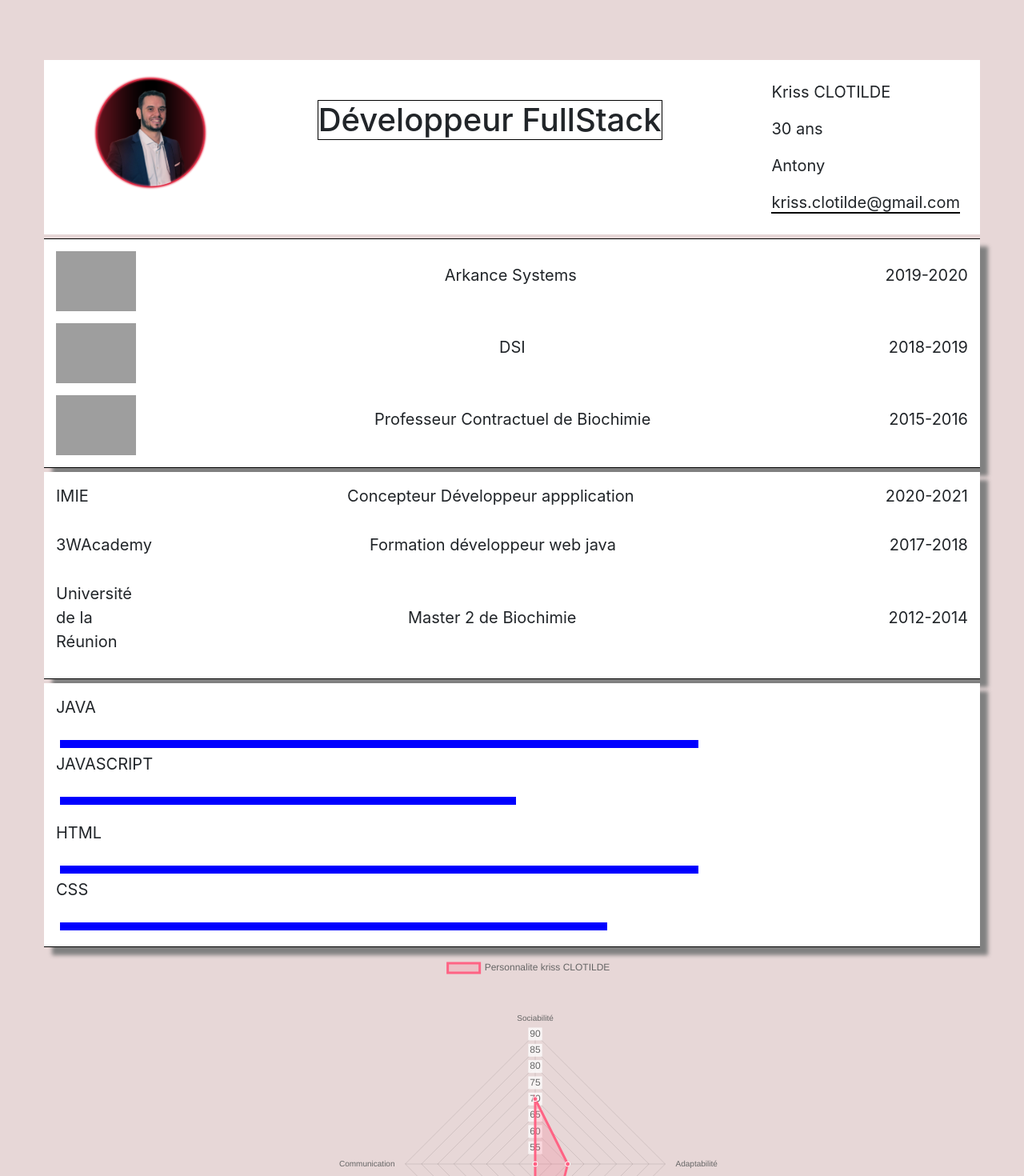
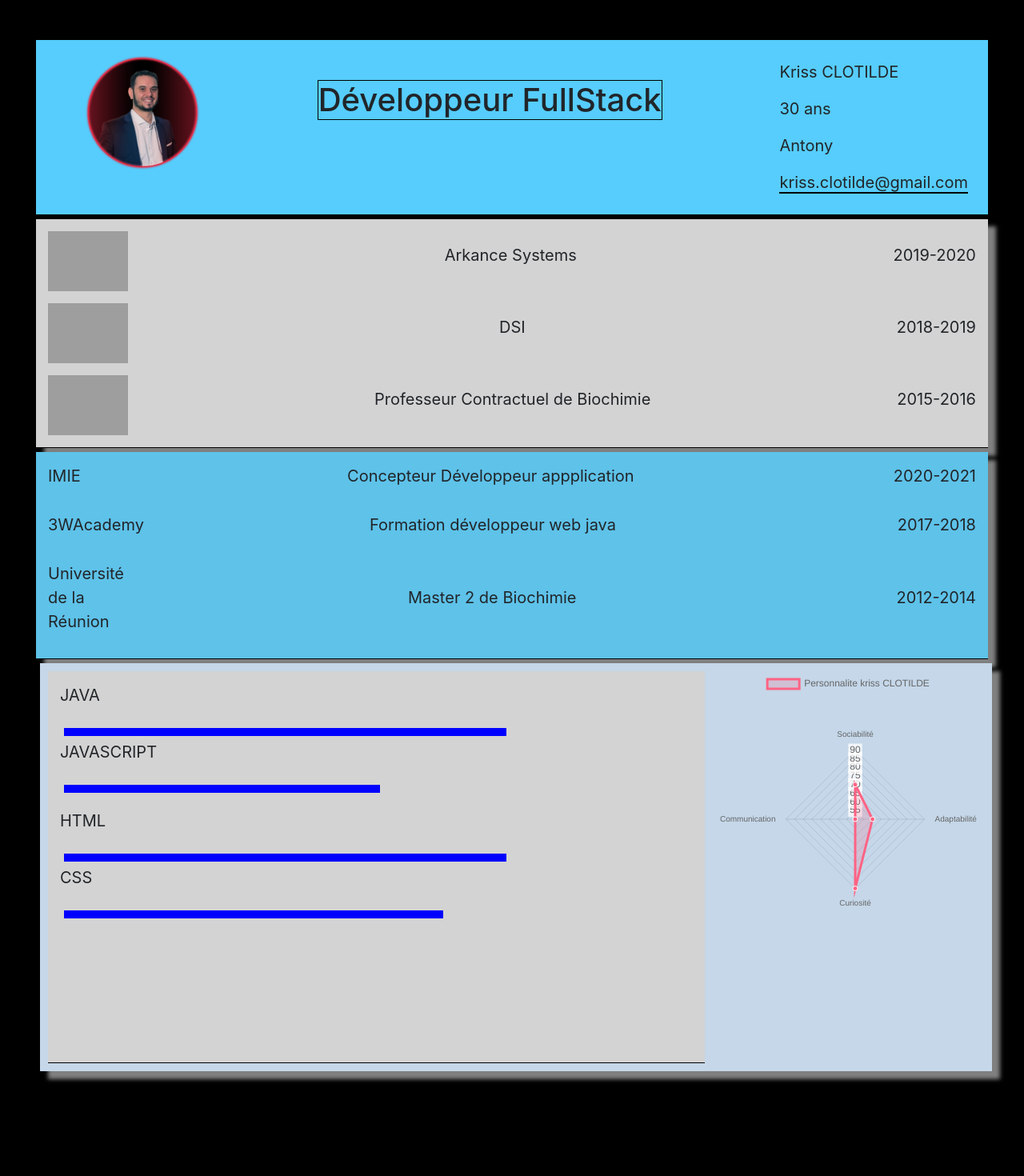
Before and after one commit to lion92/contact, a React (Create React App) app: page / in a window 1280 px wide. Shown: the top 1470 px of the page at 80% size. After the commit the page ends 1389 px from the top, so only its background shows below. Built offline with nearby package versions, Linux system fonts and the light colour scheme; grey boxes are pictures that could not be loaded; a web font is replaced by a local one.

Commit message:
cv suite color

```diff
--- a/src/Personnalite.js
+++ b/src/Personnalite.js
@@ -21,10 +21,10 @@ const Personnalite = (props) => {
     backgroundColor: 'rgba(255, 99, 132, 0.2)',
     borderColor: 'rgb(255, 99, 132)',
     pointBackgroundColor: 'rgb(255, 99, 132)',
-    pointBorderColor: '#fff',
-    pointHoverBackgroundColor: '#fff',
+    pointBorderColor: 'white',
+    pointHoverBackgroundColor: 'white',
     pointHoverBorderColor: 'rgb(255, 99, 132)',
-    pointHitRadius:0
+    pointHitRadius:10
   }]}}></Radar>
         </div>
       </>
--- a/src/container/ContainerCV.js
+++ b/src/container/ContainerCV.js
@@ -12,8 +12,8 @@ class ContainerCV extends Component {
   render() {
     return (
       <>
-      <div>
-        <div></div>
+
+
 
 
         <div id="Principal">
@@ -26,11 +26,13 @@ class ContainerCV extends Component {
 
           <SousSection />
           <Soussection2 />
+          <div id="perso">
           <SousSectionCompetence></SousSectionCompetence>
-          <Personnalite></Personnalite>
+          <Personnalite></Personnalite></div>
+
         </div>
 
-        </div>
+
       </>
     );
   }
--- a/src/container/ContainerPrincipal.css
+++ b/src/container/ContainerPrincipal.css
@@ -33,7 +33,7 @@ div {
 
 .SS {
   box-shadow: 10px 10px 5px grey;
-  background-color: white;
+  background-color:lightgrey;
   border-top: 1px solid black;
   width: 100%;
   border-bottom: 1px solid black;
@@ -46,7 +46,7 @@ div {
 }
 .SS2 {
   box-shadow: 10px 10px 5px grey;
-  background-color: white;
+  background-color: rgb(94, 194, 233);
   width: 100%;
   border-bottom: 1px solid black;
 
@@ -54,8 +54,8 @@ div {
   justify-self: center;
 }
 .SS3 {
-  box-shadow: 10px 10px 5px grey;
-  background-color: white;
+
+  background-color: lightgrey;
   width: 100%;
   border-bottom: 1px solid black;
 
@@ -73,7 +73,7 @@ div {
 
 }
 body {
-  background: rgb(231, 215, 215);
+  background:black
 }
 .ContactG {
 
@@ -114,7 +114,7 @@ body {
   justify-content: space-between;
 
 
-  background-color: white;
+  background-color: rgb(86, 205, 252);
   justify-self: center;
 
 }
@@ -124,7 +124,12 @@ body {
 }
 a{border-bottom: black 2px solid;}
 #persoGraph{
-  position: relative;
-  height: 500px;
-width:500px;
-left:30%}
+
+width: 500px;
+height: 500px;
+margin: auto;
+}
+#perso{display: flex;
+background-color: rgb(197, 215, 233);
+box-shadow: 10px 10px 5px grey;
+width: 100%;}
```
